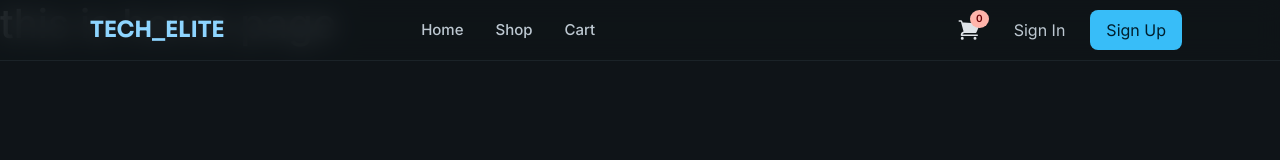
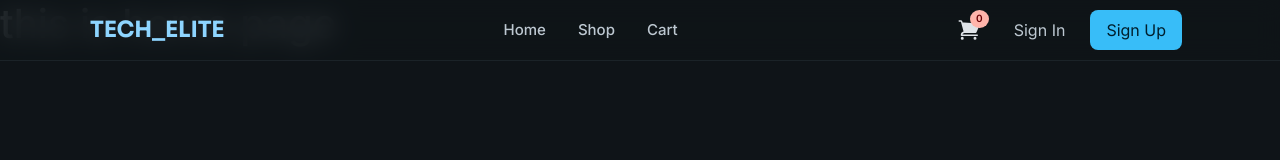
Before and after one commit to Elamin2006/Tech-Gadgets, a React (Vite) app in the folder client/: page / in a window 1280 px wide. Shown: the top 160 px of the page. Built offline with nearby package versions, Linux system fonts and the light colour scheme.

Commit message:
fix(fronten): login/signup buttons aligned correctly

```diff
--- a/client/src/components/Navbar/Navbar.jsx
+++ b/client/src/components/Navbar/Navbar.jsx
@@ -74,7 +74,7 @@
         </div>
 
         <Navbar.Collapse id="basic-navbar-nav">
-          <Nav className=" flex-grow-1 pe-3 align-items-md-center gap-2">
+          <Nav className="d-flex flex-grow-1 pe-3 align-items-md-center justify-content-sm-center gap-2">
 
             <Nav className="nav-links d-flex m-auto">
             <Nav.Item>
@@ -95,7 +95,7 @@
             </Nav.Item>
             </Nav>
 
-            <Nav className="d-flex align-items-center ms-auto gap-3">
+            <Nav className="d-flex align-items-center  gap-3">
             <Nav.Item className="expanded-cart">
               <Link aria-label="Go to Cart Page" to="/cart" className="cart-wrapper" data-num={cartList.length}>
                 <svg xmlns="http://www.w3.org/2000/svg" viewBox="0 0 24 24" className="cart-icon">
@@ -119,7 +119,7 @@
               </>
             ) : (
               <>
-                <Nav.Item className="ms-md-2">
+                <Nav.Item className="ms-md-2 d-flex justify-content-sm-center">
                   <Button as={Link} to="/login" variant="link" className="btn-signin-elite text-decoration-none p-0 pe-md-2" onClick={() => setExpanded(false)}>
                     Sign In
                   </Button>
```
